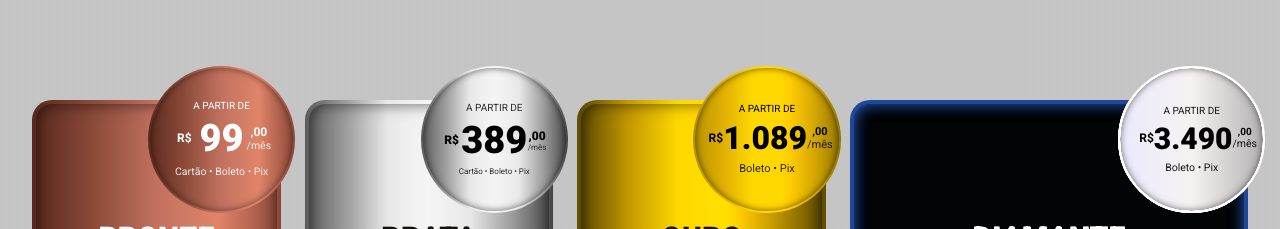
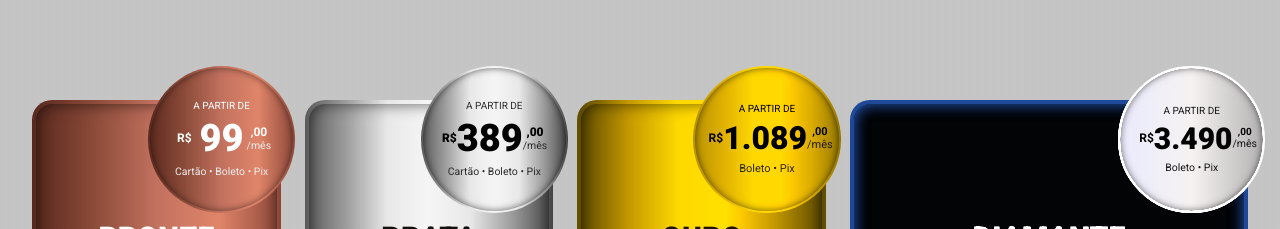
Before and after one commit to delorianpro/delorianpro-landing-ofc, a Next.js app: page / in a window 1280 px wide. Shown: the part 880-1109 px from the top of the page. Built offline with nearby package versions, Linux system fonts and the light colour scheme.

Commit message:
Corrije tamanho da fonte bloco preço prata

```diff
--- a/src/components/plans/StylesPlansDelorian.module.css
+++ b/src/components/plans/StylesPlansDelorian.module.css
@@ -219,7 +219,7 @@
   color: #222222;
 }
 .mesPrata, .formPagamentoPrata{
-  font-size: 0.656;
+  font-size: 0.656rem;
   color: #282828;
 }
 .aPartirPrata{
@@ -407,7 +407,7 @@
   }
   .blockPriceGlobal{
     left: 6rem;
-    bottom: 56.5rem;
+    bottom: 56.8rem;
   }
   .blockPriceDiamante{
     left: 15rem;
@@ -416,7 +416,7 @@
 @media (max-width: 1170px){
   .blockPriceGlobal{
     left: 5.5rem;
-    bottom: 57rem;
+    bottom: 58rem;
   }
   .blockPriceDiamante{
     left: 13.5rem;
@@ -428,7 +428,6 @@
   }
   .blockPriceGlobal{
     left: 5rem;
-    bottom: 58rem;
   }
   .blockPriceDiamante{
     left: 13rem;
@@ -731,7 +730,6 @@
     margin-left: -3.5rem;
     font-size: 1rem;
   }
-
   .blockPriceGlobal{
     left: 7rem;
     bottom: 17.6rem;
```
